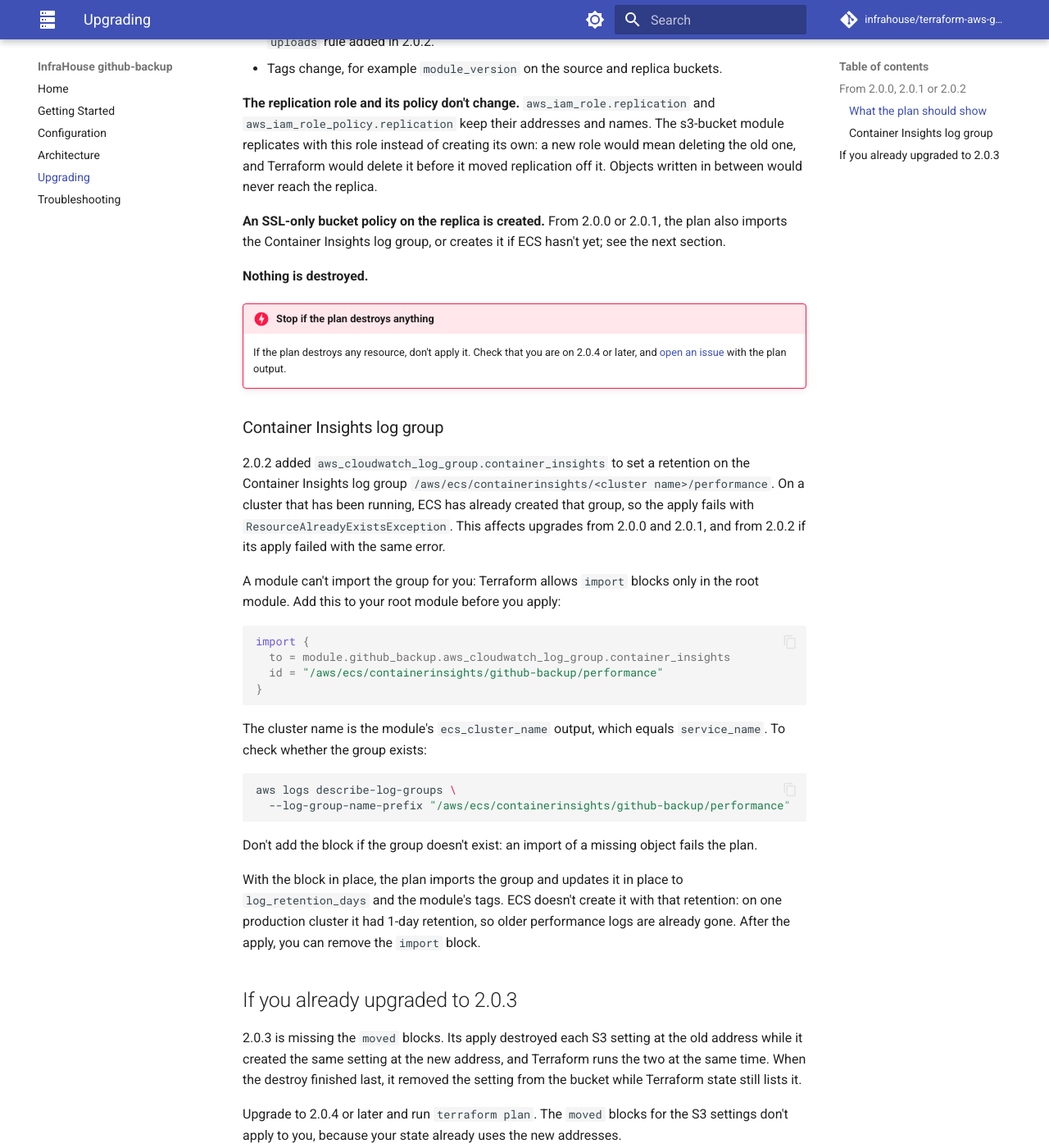
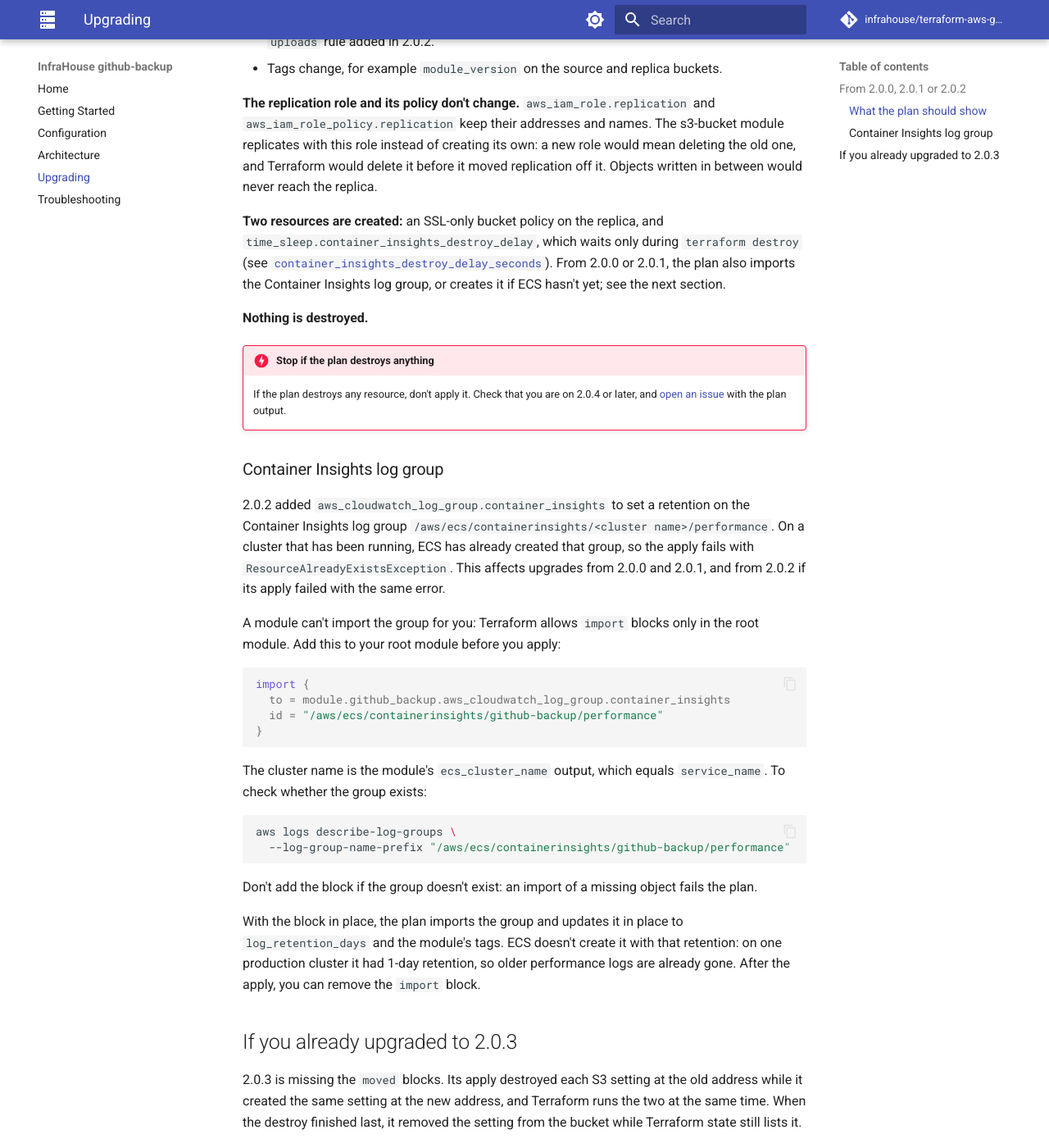
Before and after one commit to infrahouse/terraform-aws-github-backup, an MkDocs documentation site: the page built from docs/upgrading.md, in a window 1280 px wide and 1400 px high, scrolled down 1414 px. Shown: the whole window at 82% size. Built offline with MkDocs 1.6.1 and Material for MkDocs 9.7.7, drawn with Linux system fonts in a browser that asks for light colours; comment, search, counter and statistics services are not loaded; some of the changed text lies outside the part shown.

Commit message:
docs: list the destroy-delay wait in the upgrade guide's expected plan
Upgrading from 2.0.0-2.0.3 now also creates
time_sleep.container_insights_destroy_delay. The guide lists what the
plan should create, so name it there for both upgrade paths, and say it
waits only during terraform destroy.

Co-Authored-By: Claude Opus 5.5 <noreply@anthropic.com>

```diff
--- a/docs/upgrading.md
+++ b/docs/upgrading.md
@@ -45,8 +45,11 @@ The in-place updates you should see:
 instead of creating its own: a new role would mean deleting the old one, and Terraform would delete it before it
 moved replication off it. Objects written in between would never reach the replica.
 
-**An SSL-only bucket policy on the replica is created.** From 2.0.0 or 2.0.1, the plan also imports the Container
-Insights log group, or creates it if ECS hasn't yet; see the next section.
+**Two resources are created:** an SSL-only bucket policy on the replica, and
+`time_sleep.container_insights_destroy_delay`, which waits only during `terraform destroy` (see
+[`container_insights_destroy_delay_seconds`](configuration.md#container_insights_destroy_delay_seconds)). From
+2.0.0 or 2.0.1, the plan also imports the Container Insights log group, or creates it if ECS hasn't yet; see the
+next section.
 
 **Nothing is destroyed.**
 
@@ -97,7 +100,8 @@ because your state already uses the new addresses.
 **The replication role and its policy are replaced.** 2.0.3 replicated with a role the s3-bucket module created.
 2.0.4 moves that role and its policy to `aws_iam_role.replication` and `aws_iam_role_policy.replication`. Their
 names change, so the plan replaces both (`+/-`, create before destroy): Terraform creates the new role and policy,
-moves replication to the new role, and only then deletes the old ones. The plan destroys nothing else.
+moves replication to the new role, and only then deletes the old ones. The plan destroys nothing else. It also
+creates `time_sleep.container_insights_destroy_delay`, which waits only during `terraform destroy`.
 
 Apply it between backup runs: IAM can take a few seconds to make a new role usable, and an object written in that
 time can fail to replicate.
```
